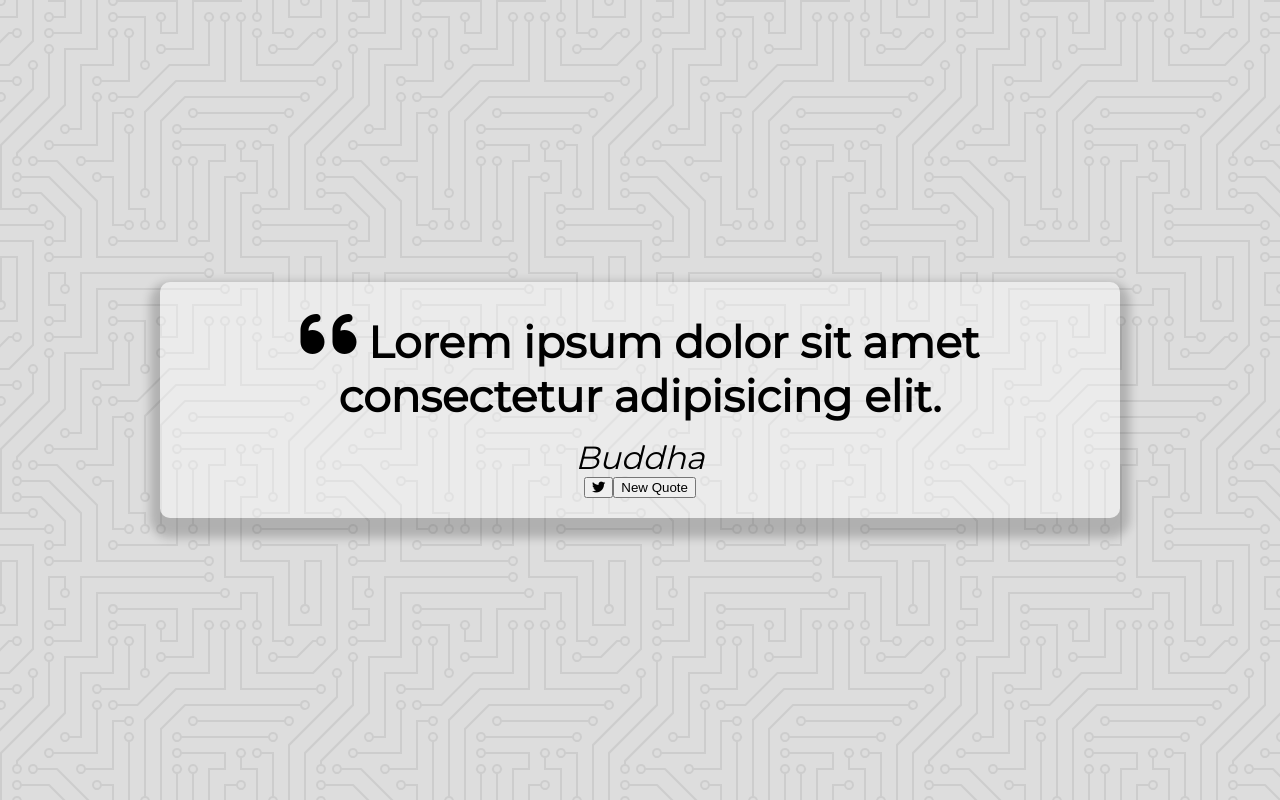
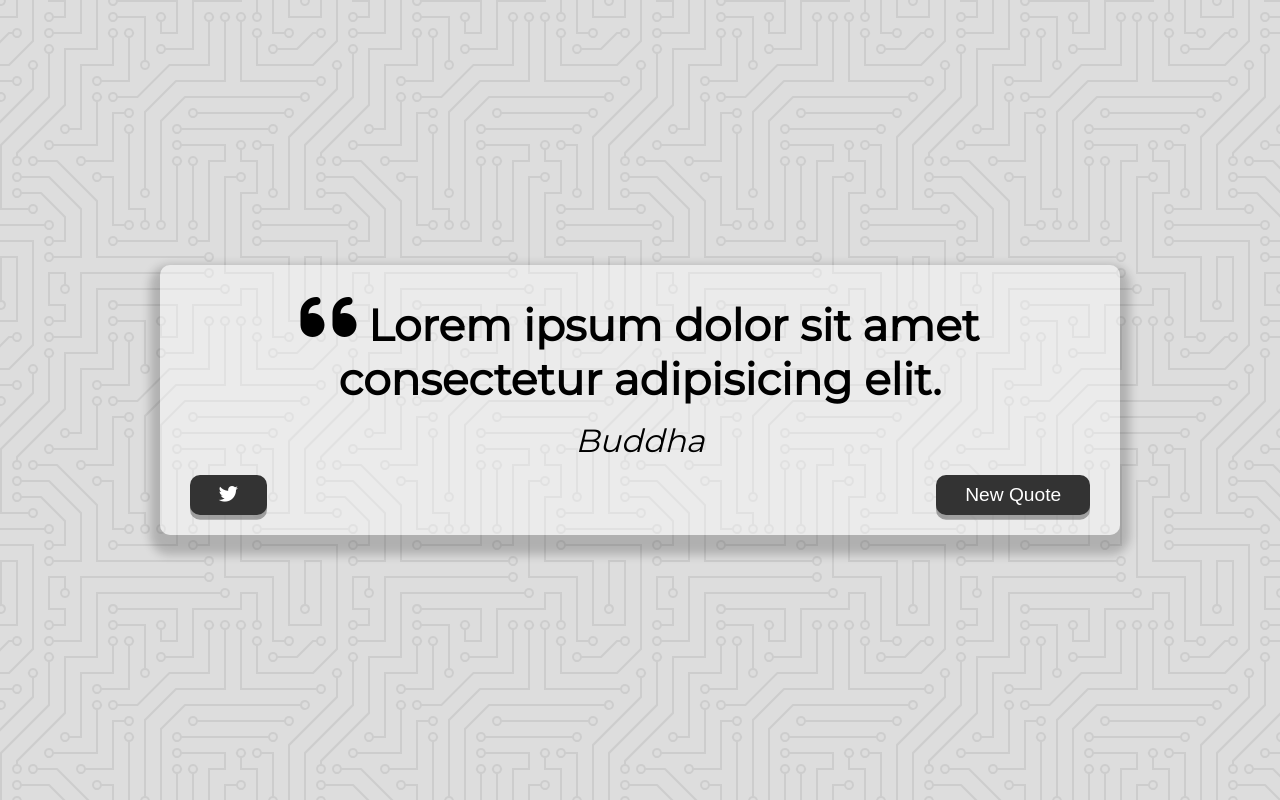
Before and after one commit to espinozajuan/js-quote-generator, a plain HTML site: page index.html in a window 1280 px wide. Drawn offline with Linux system fonts and the light colour scheme.

Commit message:
Buttons styling

```diff
--- a/style.css
+++ b/style.css
@@ -46,6 +46,42 @@ body {
     font-style: italic;
 }
 
+.button-container {
+    margin-top: 15px;
+    display: flex;
+    justify-content: space-between;
+}
+
+button {
+    cursor: pointer;
+    font-size: 1.2rem;
+    height: 2.5rem;
+    border: none;
+    border-radius: 10px;
+    color: #fff;
+    background-color: #333;
+    outline: none;
+    padding: 0.5rem 1.8rem;
+    box-shadow: 0 0.3rem rgba(121, 121, 121, 0.65);
+}
+
+button:hover {
+    filter:brightness(110%);
+}
+
+button:active {
+    transform: translate(0, 0.3rem);
+    box-shadow: 0 0.1rem rgba(255, 255, 255, 0.65);
+}
+
+.twitter-button:hover {
+    color: #38a1f3;
+}
+
+.fa-twitter {
+    font-sie: 1.5rem;
+}
+
 /* Media Query: Tablet or Smaller */
 @media screen and (max-width: 1000px) {
     .quote-container {
```
